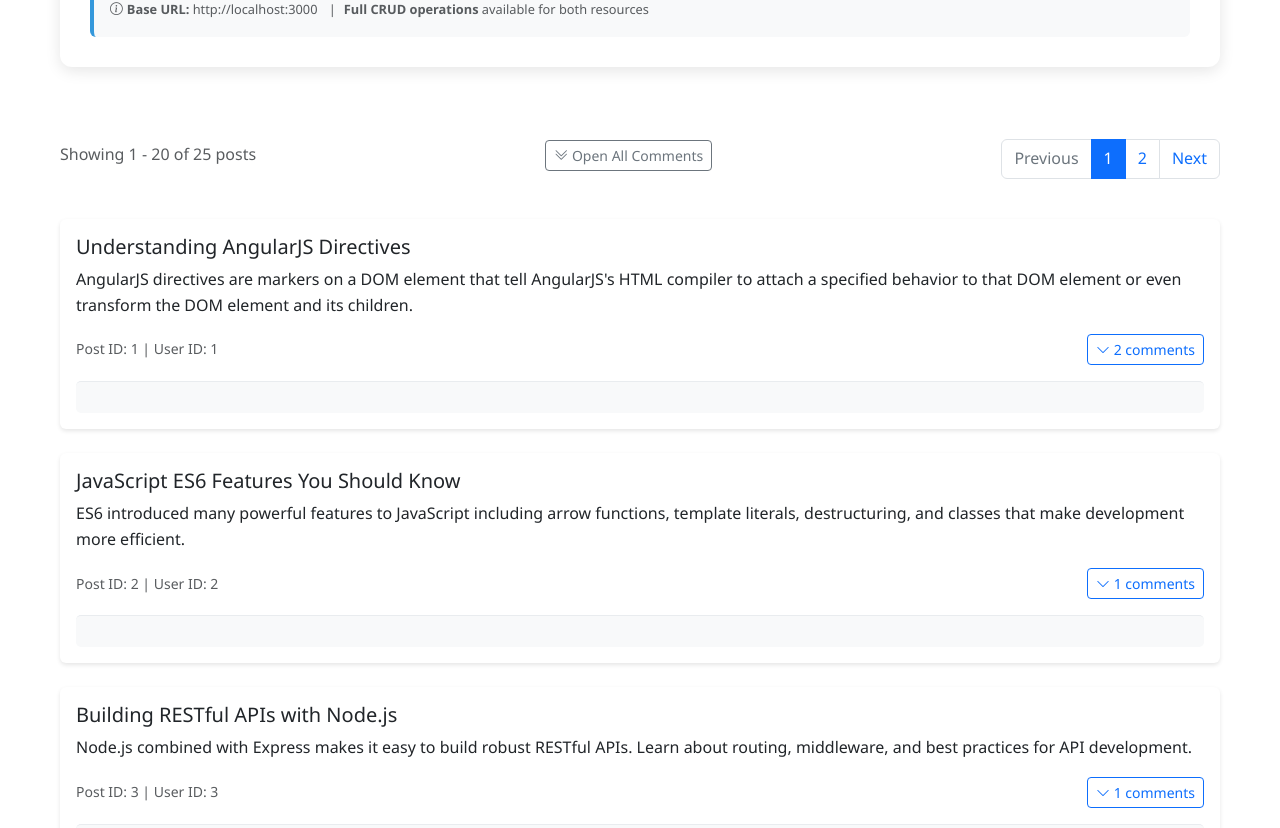
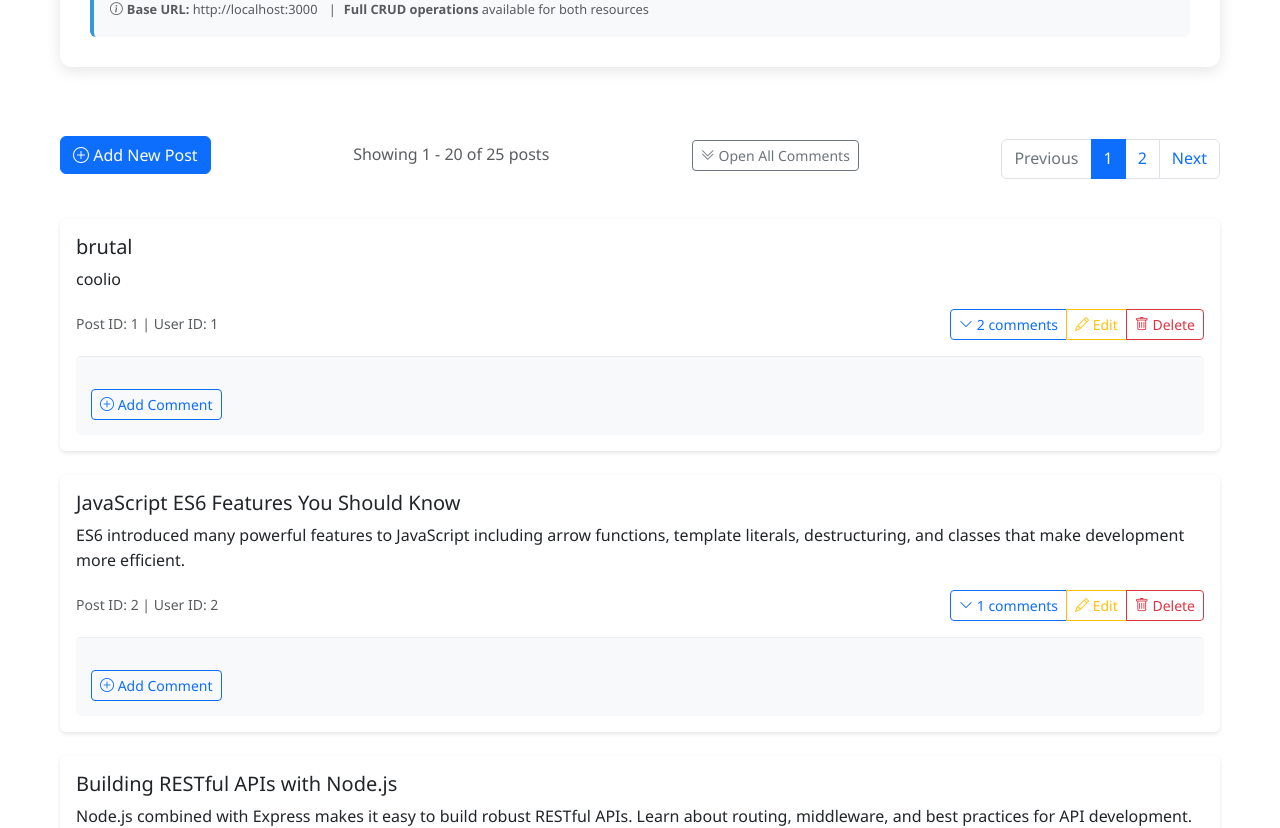
Before and after one commit to vkl125/angularJS_API_Post_comments, an Angular app: page / in a window 1280 px wide. Shown: the part 734-1562 px from the top of the page. Built offline with nearby package versions, Linux system fonts and the light colour scheme; data requests are answered from the project's data file.

Commit message:
applied CRUD ops. now need to apply user and defaulted logged in user for CRUD ops.

```diff
--- a/db.json
+++ b/db.json
@@ -2,10 +2,29 @@
   "posts": [
     {
       "id": 1,
-      "title": "Understanding AngularJS Directives",
-      "body": "AngularJS directives are markers on a DOM element that tell AngularJS's HTML compiler to attach a specified behavior to that DOM element or even transform the DOM element and its children.",
+      "title": "brutal",
+      "body": "coolio",
       "userId": 1,
-      "date": "2024-01-15T10:30:00Z"
+      "date": "2024-01-15T10:30:00Z",
+      "comments": [
+        {
+          "id": 1,
+          "postId": 1,
+          "name": "John Doe",
+          "email": "john@example.com",
+          "body": "Great explanation of directives! I've been struggling to understand when to use isolated scope.",
+          "date": "2024-01-15T11:00:00Z"
+        },
+        {
+          "id": 2,
+          "postId": 1,
+          "name": "Jane Smith",
+          "email": "jane@example.com",
+          "body": "This helped me understand the difference between controllers and directives. Thanks!",
+          "date": "2024-01-15T12:30:00Z"
+        }
+      ],
+      "commentsCollapsed": true
     },
     {
       "id": 2,
--- a/src/app/components/post-comments/post-comments.component.css
+++ b/src/app/components/post-comments/post-comments.component.css
@@ -11,3 +11,23 @@
 .comment:hover {
   box-shadow: 0 2px 6px rgba(0, 0, 0, 0.15);
 }
+
+/* Comment CRUD Button Styling */
+.comment .btn {
+  transition: all 0.2s ease;
+}
+
+.comment .btn:hover {
+  transform: translateY(-1px);
+  box-shadow: 0 2px 4px rgba(0,0,0,0.1);
+}
+
+/* Add Comment Button */
+.btn-outline-primary {
+  transition: all 0.2s ease;
+}
+
+.btn-outline-primary:hover {
+  transform: translateY(-1px);
+  box-shadow: 0 2px 4px rgba(0,0,0,0.1);
+}
--- a/src/app/components/post-comments/post-comments.component.html
+++ b/src/app/components/post-comments/post-comments.component.html
@@ -6,7 +6,15 @@
           <strong class="text-primary">{{ comment.name }}</strong>
           <small class="text-muted">{{ comment.email }}</small>
         </div>
-        <p class="mb-0">{{ comment.body }}</p>
+        <p class="mb-2">{{ comment.body }}</p>
+        <div class="d-flex justify-content-end gap-2">
+          <button class="btn btn-outline-warning btn-sm" (click)="editComment(comment)">
+            <i class="bi bi-pencil"></i> Edit
+          </button>
+          <button class="btn btn-outline-danger btn-sm" (click)="deleteComment(comment)">
+            <i class="bi bi-trash"></i> Delete
+          </button>
+        </div>
       </div>
     </div>
   </div>
@@ -14,4 +22,11 @@
   <div *ngIf="!hasComments()" class="text-muted mt-2">
     No comments yet
   </div>
+
+  <!-- Add Comment Button -->
+  <div class="mt-3">
+    <button class="btn btn-outline-primary btn-sm" (click)="addComment()">
+      <i class="bi bi-plus-circle"></i> Add Comment
+    </button>
+  </div>
 </div>
--- a/src/app/components/post-comments/post-comments.component.ts
+++ b/src/app/components/post-comments/post-comments.component.ts
@@ -1,4 +1,4 @@
-import { Component, Input } from '@angular/core';
+import { Component, Input, Output, EventEmitter } from '@angular/core';
 import { CommonModule } from '@angular/common';
 import { Comment } from '../../models/post.model';
 
@@ -13,8 +13,39 @@ export class PostCommentsComponent {
   @Input() comments: Comment[] = [];
   @Input() isOpen = false;
   @Input() postId?: number;
+  @Output() commentAdded = new EventEmitter<Comment>();
+  @Output() commentUpdated = new EventEmitter<Comment>();
+  @Output() commentDeleted = new EventEmitter<number>();
 
   hasComments(): boolean {
     return this.comments && this.comments.length > 0;
   }
+
+  addComment(): void {
+    const newComment = {
+      postId: this.postId || 0,
+      name: prompt('Enter your name:') || 'Anonymous',
+      email: prompt('Enter your email:') || 'anonymous@example.com',
+      body: prompt('Enter your comment:') || 'No comment provided'
+    };
+
+    this.commentAdded.emit(newComment as Comment);
+  }
+
+  editComment(comment: Comment): void {
+    const updatedComment = {
+      ...comment,
+      name: prompt('Enter new name:', comment.name) || comment.name,
+      email: prompt('Enter new email:', comment.email) || comment.email,
+      body: prompt('Enter new comment:', comment.body) || comment.body
+    };
+
+    this.commentUpdated.emit(updatedComment);
+  }
+
+  deleteComment(comment: Comment): void {
+    if (confirm('Are you sure you want to delete this comment?')) {
+      this.commentDeleted.emit(comment.id);
+    }
+  }
 }
--- a/src/app/components/post-list/post-list.component.css
+++ b/src/app/components/post-list/post-list.component.css
@@ -31,3 +31,23 @@
   transform: translateY(-1px);
   box-shadow: 0 2px 4px rgba(0,0,0,0.1);
 }
+
+/* CRUD Button Styling */
+.btn-group .btn {
+  transition: all 0.2s ease;
+}
+
+.btn-group .btn:hover {
+  transform: translateY(-1px);
+  box-shadow: 0 2px 4px rgba(0,0,0,0.1);
+}
+
+/* Add New Post Button */
+.btn-primary {
+  transition: all 0.2s ease;
+}
+
+.btn-primary:hover {
+  transform: translateY(-1px);
+  box-shadow: 0 4px 8px rgba(0,0,0,0.15);
+}
--- a/src/app/components/post-list/post-list.component.html
+++ b/src/app/components/post-list/post-list.component.html
@@ -15,8 +15,11 @@
 
   <!-- Posts List -->
   <div *ngIf="postsResponse && !loading">
-    <!-- Pagination Top -->
+    <!-- Add New Post Button -->
     <div class="d-flex justify-content-between align-items-center mb-4">
+      <button class="btn btn-primary" (click)="addNewPost()">
+        <i class="bi bi-plus-circle"></i> Add New Post
+      </button>
       <div>
         <span class="text-muted">
            Showing {{ getStartIndex() }} - {{ getEndIndex() }} of {{ postsResponse?.pagination?.totalItems || 0 }} posts
@@ -66,18 +69,29 @@
             <p class="card-text">{{ post.body }}</p>
             <div class="d-flex justify-content-between align-items-center">
               <small class="text-muted">Post ID: {{ post.id }} | User ID: {{ post.userId }}</small>
-              <button class="btn btn-outline-primary btn-sm" (click)="toggleComments(post)">
-                <i class="bi" [class.bi-chevron-down]="!isCommentsOpen(post)"
-                  [class.bi-chevron-up]="isCommentsOpen(post)"></i>
-                {{ hasComments(post) ? post.comments.length : 0 }} comments
-              </button>
+              <div class="btn-group" role="group">
+                <button class="btn btn-outline-primary btn-sm" (click)="toggleComments(post)">
+                  <i class="bi" [class.bi-chevron-down]="!isCommentsOpen(post)"
+                    [class.bi-chevron-up]="isCommentsOpen(post)"></i>
+                  {{ hasComments(post) ? post.comments.length : 0 }} comments
+                </button>
+                <button class="btn btn-outline-warning btn-sm" (click)="editPost(post)">
+                  <i class="bi bi-pencil"></i> Edit
+                </button>
+                <button class="btn btn-outline-danger btn-sm" (click)="deletePost(post)">
+                  <i class="bi bi-trash"></i> Delete
+                </button>
+              </div>
             </div>
 
             <!-- Comments Section -->
             <app-post-comments
               [comments]="post.comments"
               [isOpen]="!post.commentsCollapsed"
-              [postId]="post.id">
+              [postId]="post.id"
+              (commentAdded)="onCommentAdded($event)"
+              (commentUpdated)="onCommentUpdated($event)"
+              (commentDeleted)="onCommentDeleted($event)">
             </app-post-comments>
           </div>
         </div>
--- a/src/app/components/post-list/post-list.component.ts
+++ b/src/app/components/post-list/post-list.component.ts
@@ -122,4 +122,104 @@ toggleComments(post: Post): void {
     if (!this.postsResponse || this.postsResponse.posts.length === 0) return false;
     return this.postsResponse.posts.some(post => !post.commentsCollapsed);
   }
+
+  // CRUD Operations
+  addNewPost(): void {
+    const newPost = {
+      title: 'New Post Title',
+      body: 'New post content...',
+      userId: 1
+    };
+
+    this.dataService.createPost(newPost).subscribe({
+      next: (createdPost) => {
+        console.log('Post created:', createdPost);
+        this.loadPosts(); // Reload to show the new post
+      },
+      error: (error) => {
+        console.error('Error creating post:', error);
+        alert('Failed to create post. Please try again.');
+      }
+    });
+  }
+
+  editPost(post: Post): void {
+    const updatedPost = {
+      ...post,
+      title: prompt('Enter new title:', post.title) || post.title,
+      body: prompt('Enter new content:', post.body) || post.body
+    };
+
+    if (post.id) {
+      this.dataService.updatePost(post.id, updatedPost).subscribe({
+        next: (result) => {
+          console.log('Post updated:', result);
+          this.loadPosts(); // Reload to show updated post
+        },
+        error: (error) => {
+          console.error('Error updating post:', error);
+          alert('Failed to update post. Please try again.');
+        }
+      });
+    }
+  }
+
+  deletePost(post: Post): void {
+    if (confirm(`Are you sure you want to delete "${post.title}"?`)) {
+      if (post.id) {
+        this.dataService.deletePost(post.id).subscribe({
+          next: () => {
+            console.log('Post deleted:', post.id);
+            this.loadPosts(); // Reload to remove the deleted post
+          },
+          error: (error) => {
+            console.error('Error deleting post:', error);
+            alert('Failed to delete post. Please try again.');
+          }
+        });
+      }
+    }
+  }
+
+  // Comment Event Handlers
+  onCommentAdded(comment: Comment): void {
+    this.dataService.createComment(comment).subscribe({
+      next: (createdComment) => {
+        console.log('Comment created:', createdComment);
+        this.loadPosts(); // Reload to show the new comment
+      },
+      error: (error) => {
+        console.error('Error creating comment:', error);
+        alert('Failed to create comment. Please try again.');
+      }
+    });
+  }
+
+  onCommentUpdated(comment: Comment): void {
+    if (comment.id) {
+      this.dataService.updateComment(comment.id, comment).subscribe({
+        next: (updatedComment) => {
+          console.log('Comment updated:', updatedComment);
+          this.loadPosts(); // Reload to show updated comment
+        },
+        error: (error) => {
+          console.error('Error updating comment:', error);
+          alert('Failed to update comment. Please try again.');
+        }
+      });
+    }
+  }
+
+  onCommentDeleted(commentId: number): void {
+    this.dataService.deleteComment(commentId).subscribe({
+      next: () => {
+        console.log('Comment deleted:', commentId);
+        this.loadPosts(); // Reload to remove the deleted comment
+      },
+      error: (error) => {
+        console.error('Error deleting comment:', error);
+        alert('Failed to delete comment. Please try again.');
+      }
+    });
+  }
 }
--- a/src/app/services/data.service.ts
+++ b/src/app/services/data.service.ts
@@ -71,4 +71,60 @@ export class DataService {
       })
     );
   }
+
+  // CRUD Operations for Posts
+  createPost(post: Partial<Post>): Observable<Post> {
+    return this.http.post<Post>(`${this.apiUrl}/posts`, post).pipe(
+      catchError(error => {
+        console.error('Error creating post:', error);
+        return throwError(() => new Error('Failed to create post'));
+      })
+    );
+  }
+
+  updatePost(id: number, post: Partial<Post>): Observable<Post> {
+    return this.http.put<Post>(`${this.apiUrl}/posts/${id}`, post).pipe(
+      catchError(error => {
+        console.error('Error updating post:', error);
+        return throwError(() => new Error('Failed to update post'));
+      })
+    );
+  }
+
+  deletePost(id: number): Observable<void> {
+    return this.http.delete<void>(`${this.apiUrl}/posts/${id}`).pipe(
+      catchError(error => {
+        console.error('Error deleting post:', error);
+        return throwError(() => new Error('Failed to delete post'));
+      })
+    );
+  }
+
+  // CRUD Operations for Comments
+  createComment(comment: Partial<Comment>): Observable<Comment> {
+    return this.http.post<Comment>(`${this.apiUrl}/comments`, comment).pipe(
+      catchError(error => {
+        console.error('Error creating comment:', error);
+        return throwError(() => new Error('Failed to create comment'));
+      })
+    );
+  }
+
+  updateComment(id: number, comment: Partial<Comment>): Observable<Comment> {
+    return this.http.put<Comment>(`${this.apiUrl}/comments/${id}`, comment).pipe(
+      catchError(error => {
+        console.error('Error updating comment:', error);
+        return throwError(() => new Error('Failed to update comment'));
+      })
+    );
+  }
+
+  deleteComment(id: number): Observable<void> {
+    return this.http.delete<void>(`${this.apiUrl}/comments/${id}`).pipe(
+      catchError(error => {
+        console.error('Error deleting comment:', error);
+        return throwError(() => new Error('Failed to delete comment'));
+      })
+    );
+  }
 }
```
Also changed, not shown: 1 other file (tests, documents, lock files or other folders).
